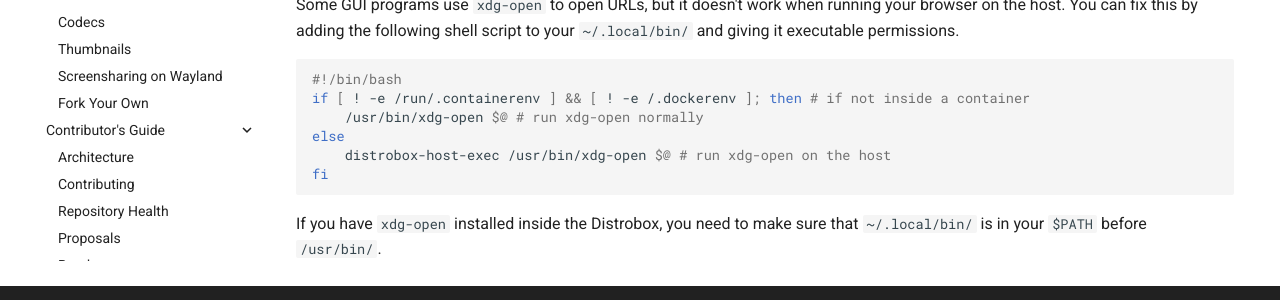
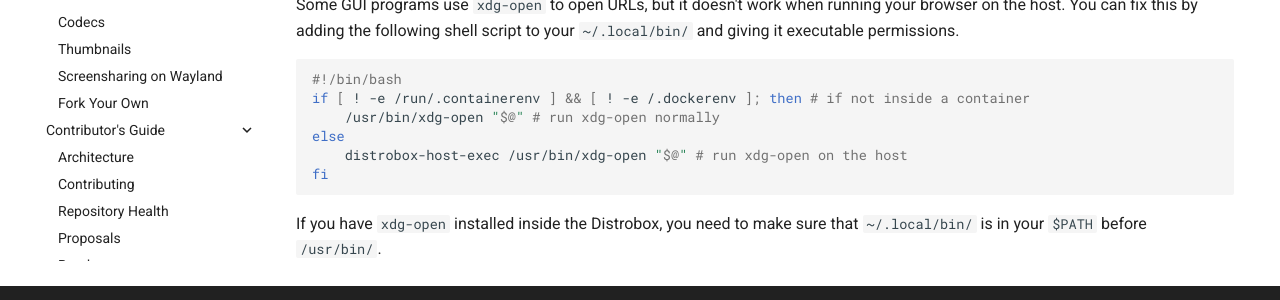
Before and after one commit to ublue-os/website, an MkDocs documentation site: the page built from docs/guide/toolbox.md, in a window 1280 px wide and 900 px high, scrolled down 1435 px. Shown: the part 458-758 px from the top of the window. Built offline with MkDocs 1.6.1 and Material for MkDocs 9.7.7, drawn with Linux system fonts in a browser that asks for light colours; comment, search, counter and statistics services are not loaded.

Commit message:
fix: add double quotes (#556)
Fixes #232

````diff
--- a/docs/guide/toolbox.md
+++ b/docs/guide/toolbox.md
@@ -70,9 +70,9 @@ You can fix this by adding the following shell script to your `~/.local/bin/` an
 ```bash
 #!/bin/bash
 if [ ! -e /run/.containerenv ] && [ ! -e /.dockerenv ]; then # if not inside a container
-    /usr/bin/xdg-open $@ # run xdg-open normally
+    /usr/bin/xdg-open "$@" # run xdg-open normally
 else
-    distrobox-host-exec /usr/bin/xdg-open $@ # run xdg-open on the host
+    distrobox-host-exec /usr/bin/xdg-open "$@" # run xdg-open on the host
 fi
 ```
 
````
